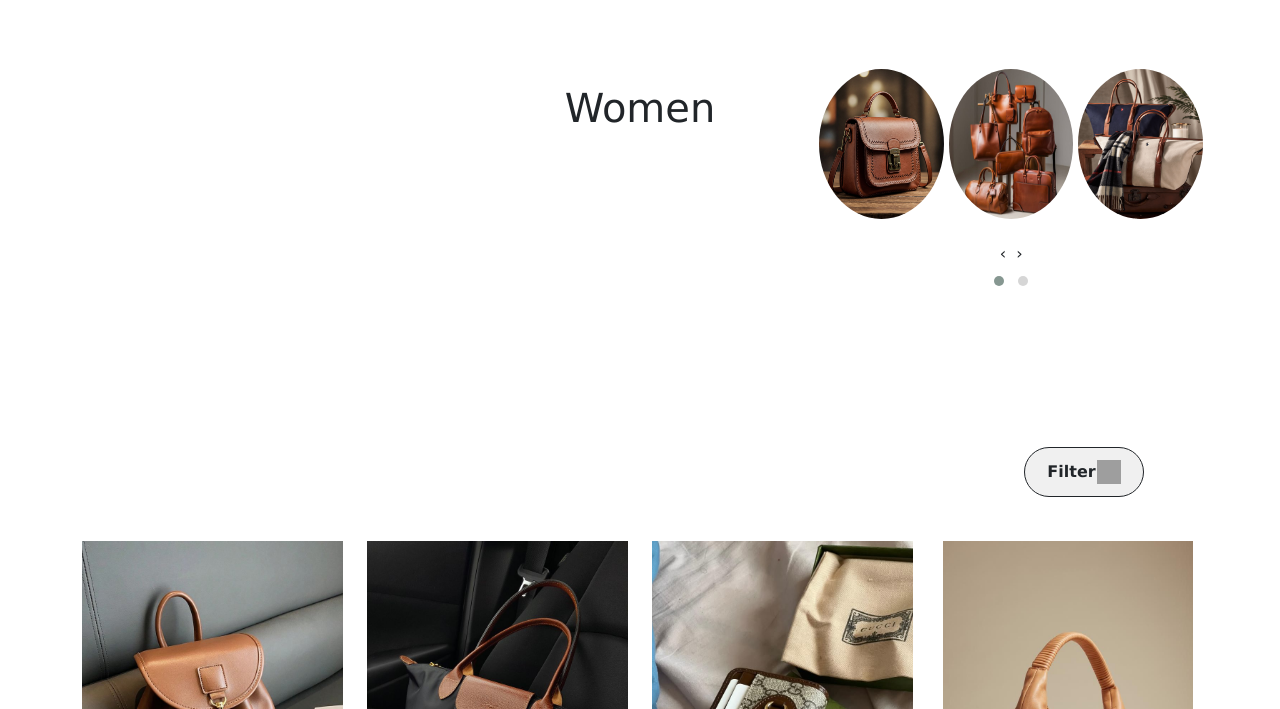
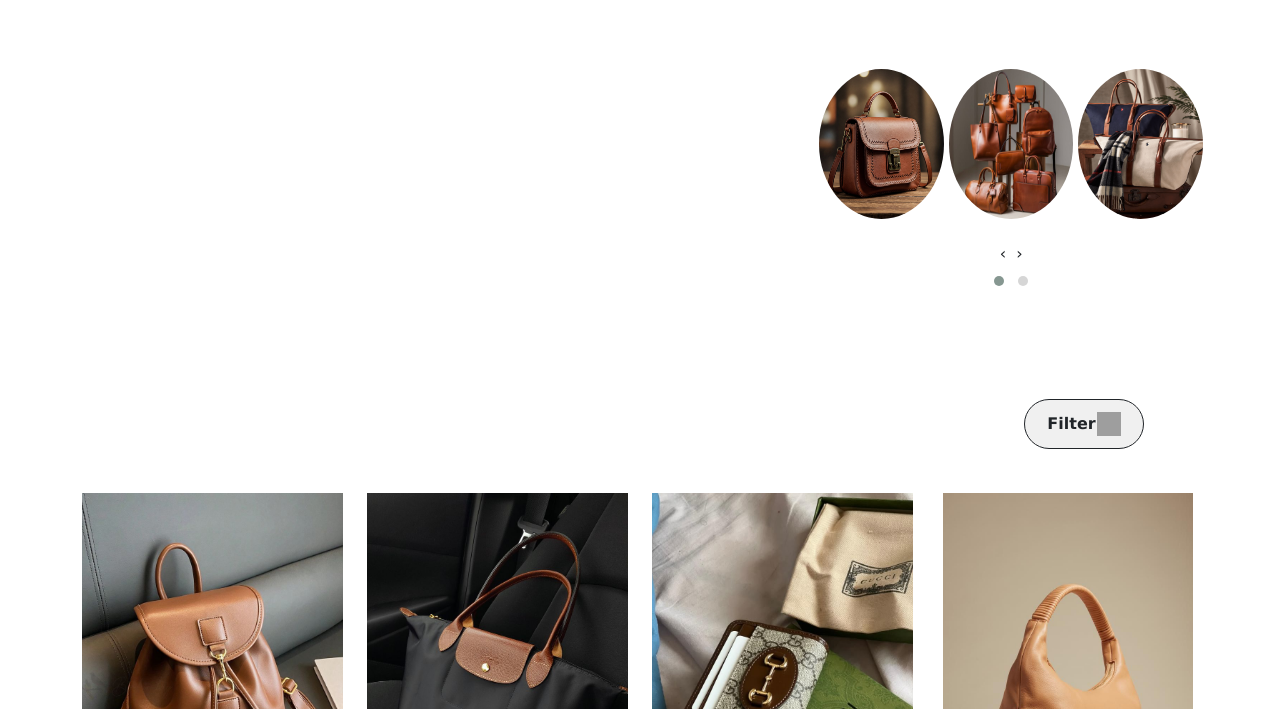
Before and after one commit to ahmad012-ui/E-project, a plain HTML site: page shop.page.women.html in a window 1280 px wide. Shown: the part 91-800 px from the top of the page. Drawn offline with nearby package versions, Linux system fonts and the light colour scheme; grey boxes are pictures that could not be loaded.

Commit message:
Add files via upload

```diff
--- a/shop.page.women.html
+++ b/shop.page.women.html
@@ -58,7 +58,7 @@
 
       <!-- Carousel featuring men's products -->
    <div id="mean">
-    <h1 style="position: relative; top: 60px; text-align: center;" >Women</h1>
+    <h1 style="position: relative; top: 60px; text-align: center;" ></h1>
     <div id="cdn" class="owl-carousel owl-theme owl-loaded owl-drag">
     <div class="owl-stage-outer">
 
```
